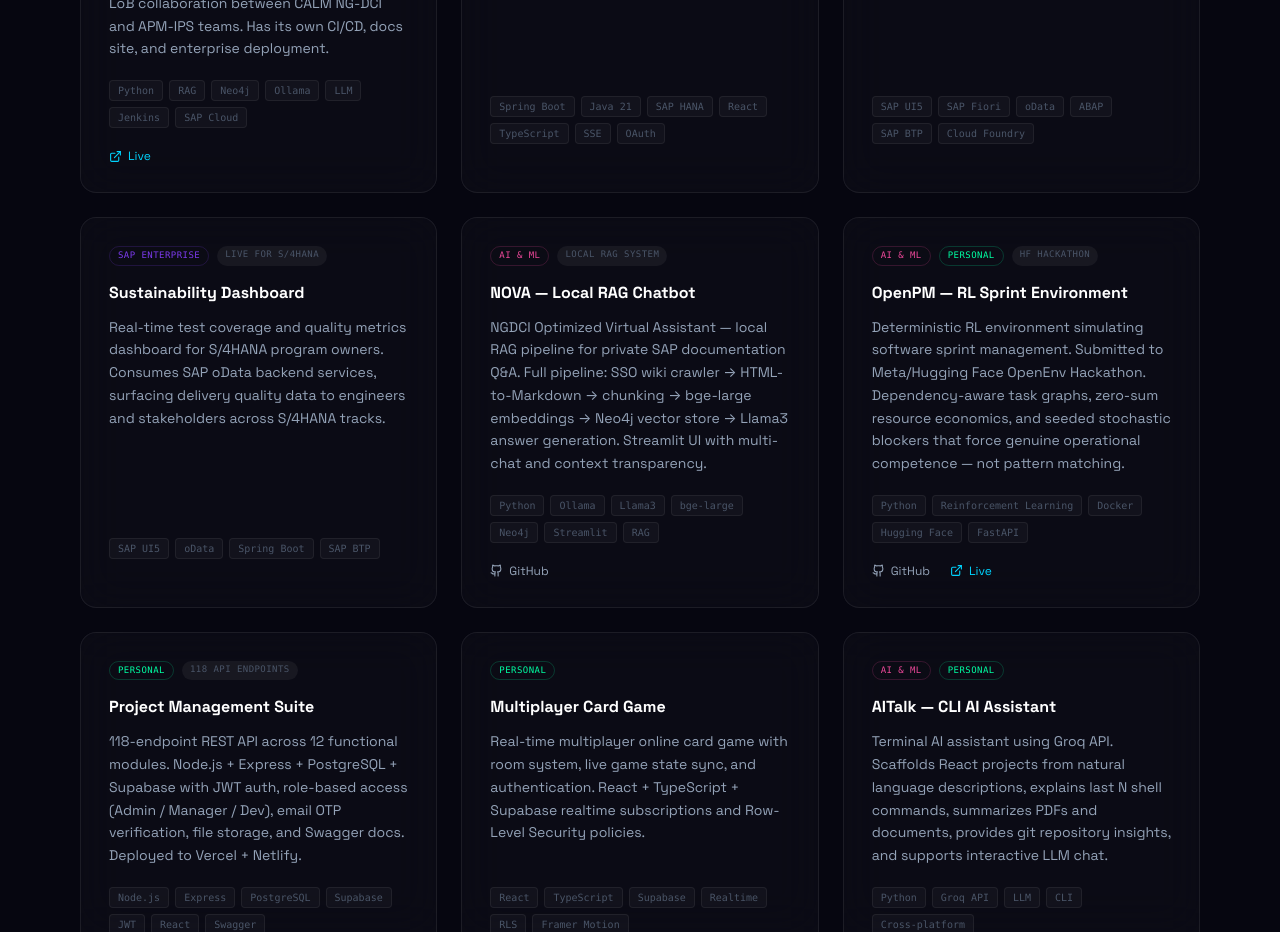
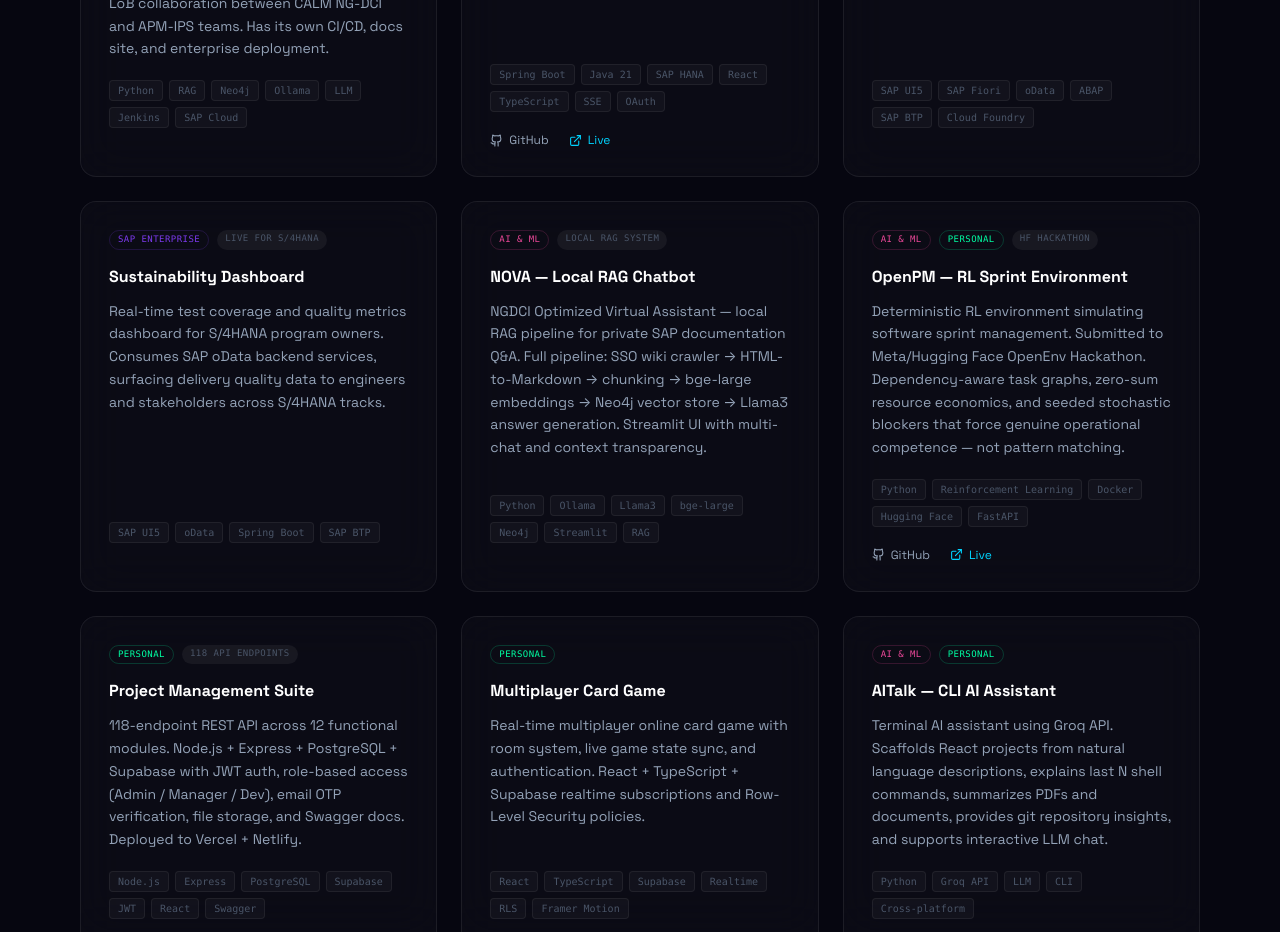
Before and after one commit to divyanshjha30/portfolio, a React (Vite) app: page /about in a window 1280 px wide. Shown: the part 4700-5632 px from the top of the page. Built offline with nearby package versions, Linux system fonts and the light colour scheme.

Commit message:
fix: update project links with correct GitHub org/repo URLs

```diff
--- a/src/components/sections/ProjectsSection.tsx
+++ b/src/components/sections/ProjectsSection.tsx
@@ -22,7 +22,6 @@
       "Production enterprise AI chatbot deployed on SAP cloud infrastructure. Full RAG pipeline (Python + Ollama + Neo4j vector store) enabling LLM-grounded responses over large-scale SAP internal wikis. Cross-LoB collaboration between CALM NG-DCI and APM-IPS teams. Has its own CI/CD, docs site, and enterprise deployment.",
     tech: ["Python", "RAG", "Neo4j", "Ollama", "LLM", "Jenkins", "SAP Cloud"],
     categories: ["SAP Enterprise", "AI & ML"],
-    live: "https://fish.datalake-svcprovider.c.eu-de-2.cloud.sap",
     badge: "Production-deployed",
     featured: true,
   },
@@ -40,6 +39,8 @@
       "OAuth",
     ],
     categories: ["SAP Enterprise", "AI & ML"],
+    github: "https://github.tools.sap/iscoper-tools",
+    live: "https://scope-comparator-trial.cfapps.us10-001.hana.ondemand.com/",
     badge: "Internal Enterprise Tool",
     featured: true,
   },
@@ -73,7 +74,6 @@
       "RAG",
     ],
     categories: ["AI & ML"],
-    github: "https://github.com/divyanshjha30/calma2autilities-fish-ngdci",
     badge: "Local RAG System",
     featured: true,
   },
@@ -109,7 +109,7 @@
     ],
     categories: ["Personal"],
     live: "https://project-management-system-fsad.netlify.app",
-    github: "https://github.com/divyanshjha30/project-management-suite",
+    github: "https://github.com/project-management-suite",
     badge: "118 API Endpoints",
     featured: true,
   },
--- a/src/pages/Projects.tsx
+++ b/src/pages/Projects.tsx
@@ -32,6 +32,7 @@
       description:
         "Full-stack project management system with task boards, team collaboration, and real-time updates.",
       tech: ["React", "Node.js", "Express", "MongoDB"],
+      github: "https://github.com/project-management-suite",
       live: "https://project-management-system-fsad.netlify.app",
       type: "Personal",
     },
```
